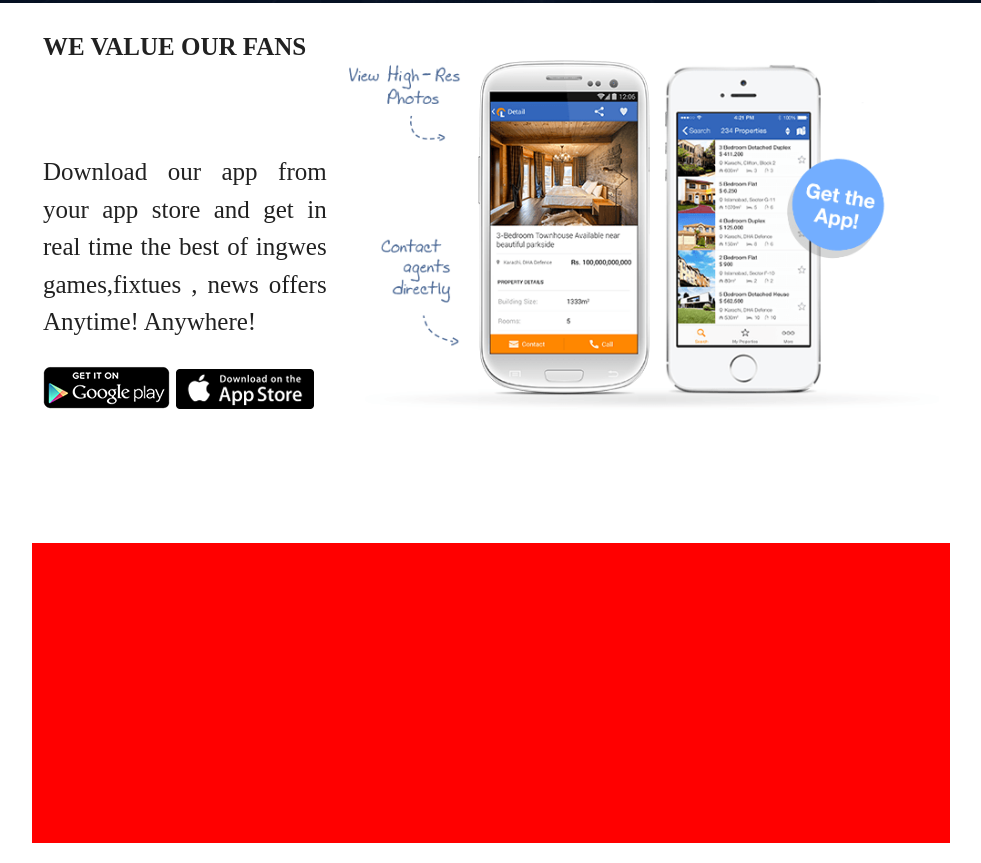
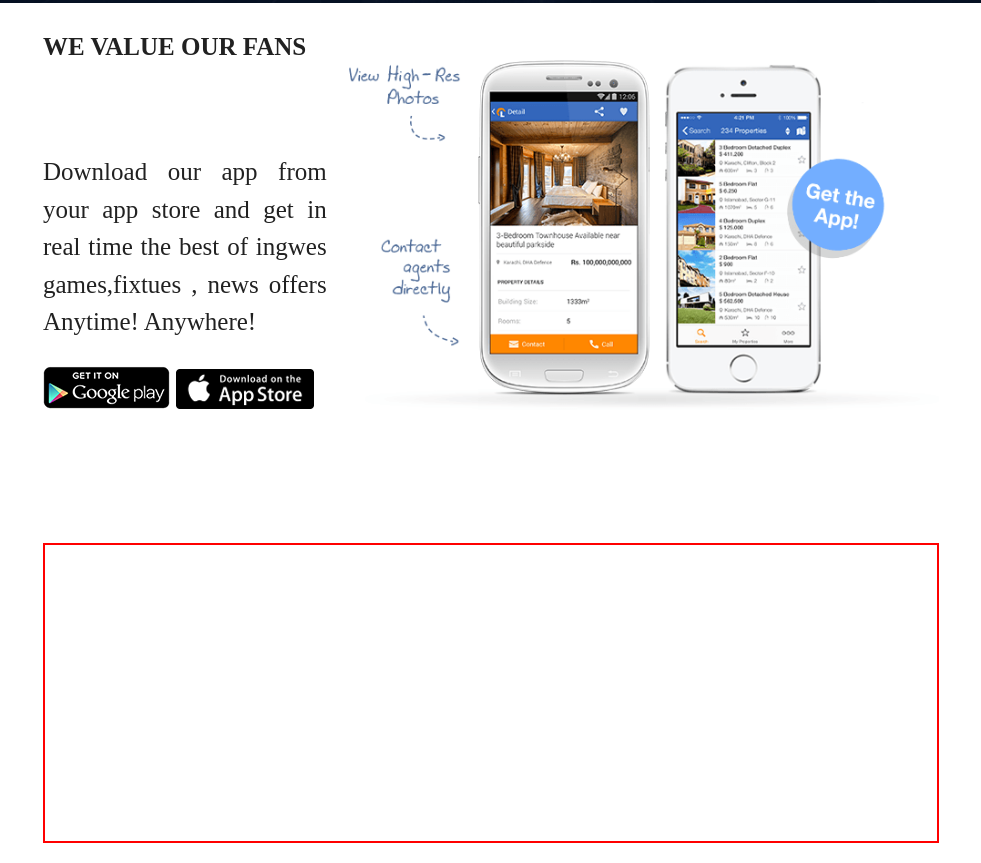
Before and after one commit to Quantumke/AFC-leopards-landingpage-Foundation, a plain HTML site: page index.html in a window 1280 px wide. Shown: the part 690-1553 px from the top of the page, without its empty margins (149-1130 px from the left). Drawn offline with Linux system fonts and the light colour scheme; a script that the page names is missing.

Commit message:
shop structure

```diff
--- a/css/main.css
+++ b/css/main.css
@@ -113,10 +113,15 @@ height: 500px;
 }
 .shop{
     width: 100%;
-    height: 300px;
+    height: auto;
 
 }
 .items-shop{
-height: 300px;
-    background: red;
+height: auto;
+   background: white;
 }
+.groove-item-large{
+    height: 300px;
+    border: 2px solid red;
+
+}
--- a/index.html
+++ b/index.html
@@ -103,8 +103,13 @@
     <div class="container">
         <div class="row">
 
-        <div class="items-shop">
+        <div class="items-shop col s12">
+          <div class="groove-item-large cols3">
 
+
+
+
+            </div>
 
 
             </div>
```
Also changed, not shown: img/assets/1.jpg (added), img/assets/12.JPG (added), img/assets/2.jpg (added), img/assets/3.jpg (added), img/assets/5.jpg (added), img/assets/6.jpg (added), img/assets/7.jpg (added), 5 other files.
